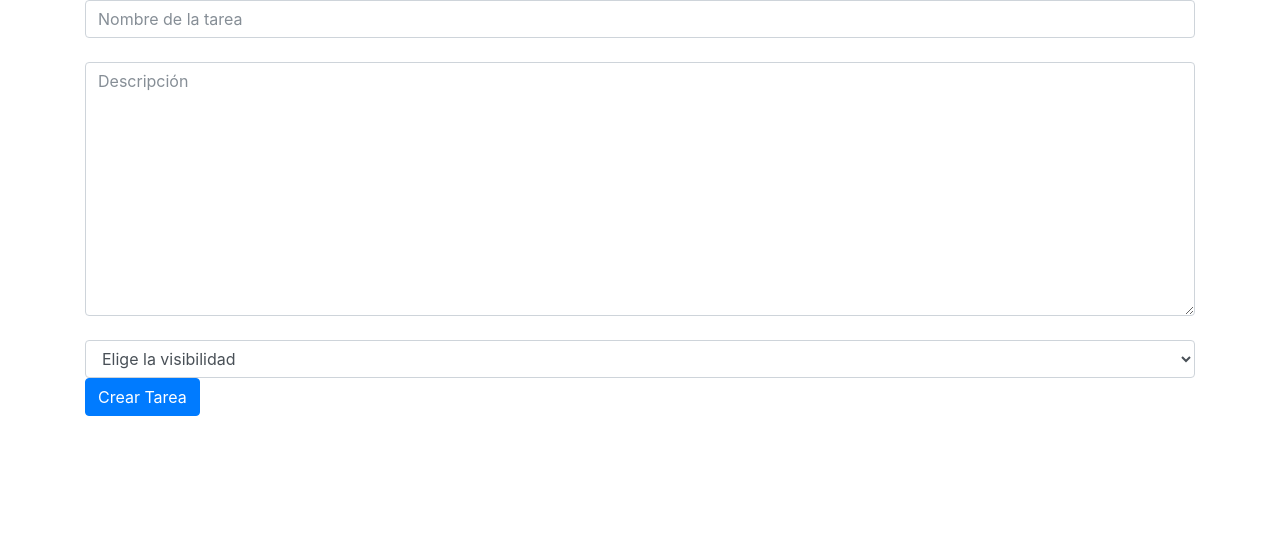
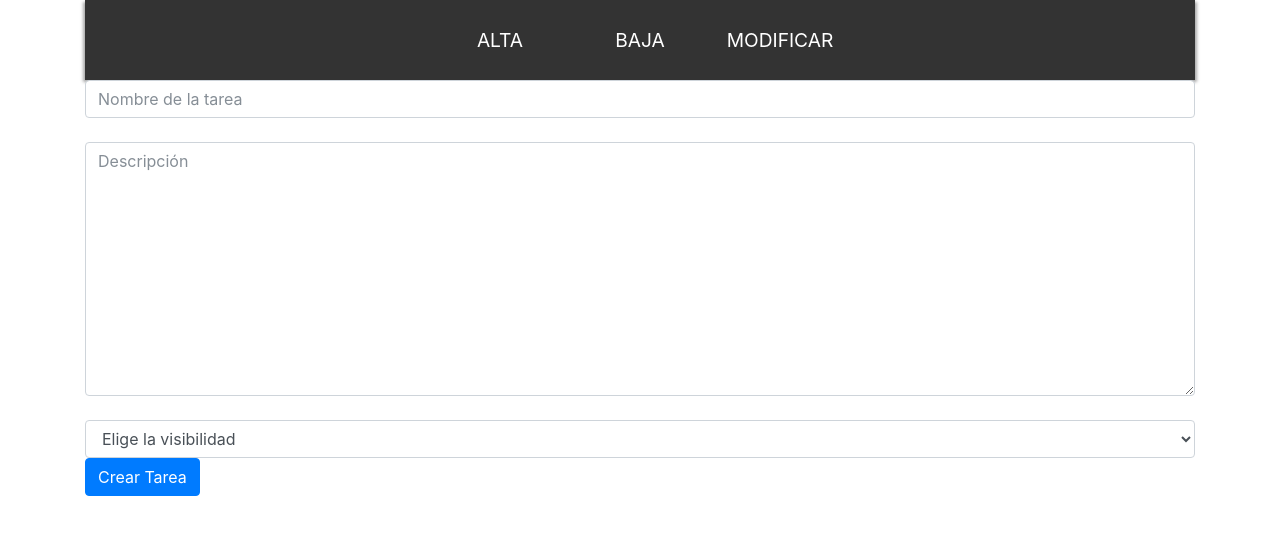
Before and after one commit to mariafonfria/mariafonfria, an Angular app: page /addTarea in a window 1280 px wide. Shown: the top 534 px of the page. Built offline with nearby package versions, Linux system fonts and the light colour scheme.

Commit message:
proy con login casi validado y con barra nav tareas y personas, y del-persona

```diff
--- a/src/app/app.module.ts
+++ b/src/app/app.module.ts
@@ -19,6 +19,8 @@ import { ModTareaComponent } from './tareas/mod-tarea/mod-tarea.component';
 import { DelPersonaComponent } from './personas/del-persona/del-persona.component';
 import { ModPersonaComponent } from './personas/mod-persona/mod-persona.component';
 import { ErrorComponent } from './error/error.component';
+import { NavPersonaComponent } from './personas/nav-persona/nav-persona.component';
+import { NavTareasComponent } from './tareas/nav-tareas/nav-tareas.component';
 
 
 const routes: Routes = [
@@ -51,7 +53,9 @@ const routes: Routes = [
     ModTareaComponent,
     DelPersonaComponent,
     ModPersonaComponent,
-    ErrorComponent
+    ErrorComponent,
+    NavPersonaComponent,
+    NavTareasComponent
   ],
   imports: [
     BrowserModule,
--- a/src/app/inicio/login/login.component.css
+++ b/src/app/inicio/login/login.component.css
@@ -133,7 +133,7 @@ text-align: right;
 .form-box input[type="text"]{
     border-radius: 5px 5px 0 0;
     text-transform: lowercase;
-    color: whitesmoke;
+    color: black;
 
 }
 
--- a/src/app/inicio/login/login.component.html
+++ b/src/app/inicio/login/login.component.html
@@ -12,19 +12,22 @@
                 <div class="avatar"></div>
                 <div class="form-box">
                     <form action="" method="">
-                        <input name="user" type="text" placeholder="DAS">
-                        <input type="password" placeholder="password">
+                        <input name="user" type="text" placeholder="DAS" [(ngModel)]="das">
+                        <!--hay que poner el name sino se confunden lo ngModel -->
+                        <input type="password" placeholder="PASSWORD" [(ngModel)]="password" name="password">
                         <div id="remember" class="checkbox">
                             <label>
                                 <input type="checkbox" value="remember-me"> Remember me
                             </label>
                         </div>
                     </form><!-- /form -->
-                    <a href="#" class="forgot-password">
+                    <a routerLink="/cambiarPass" class="forgot-password">
                         Forgot the password?
                     </a>
                 </div><!-- /card-container -->
-                <button class="btn btn-info btn-block-login" type="submit">Login</button>
+                <!-- cambiar lo del click, validar con el submit -->
+                <button (click)="validado()" class="btn btn-info btn-block-login" type="submit" >Login</button>
+
             </div>
         </div>
         <footer>
--- a/src/app/inicio/login/login.component.ts
+++ b/src/app/inicio/login/login.component.ts
@@ -7,7 +7,63 @@ import { Component, OnInit } from '@angular/core';
 })
 export class LoginComponent implements OnInit {
 
+  das: string;
+
+  password: string;
+
+
   constructor() { }
+
+  dasCorrecto () {
+    var respuesta = false;
+    if( this.das.length > 0 ){
+      var letra = this.das.charAt(0);
+      var aNum = parseInt(letra);
+      if ( isNaN( aNum) ){
+        if( !this.esEspecial(letra) ) {
+          //faltaria ver si los demas son numeros y suman x cifras en total
+          respuesta = true;
+        }
+      }
+    }
+      return respuesta;
+
+  }
+
+  esEspecial( caracter ) {
+    var especiales = " /_*-+.<>()!·$%&\|;:¨´{}[]^`¡?¿=";//incluir si falta alguno
+    var respuesta = false;
+    for ( var i = 0; i < especiales.length; i++){
+      if ( caracter == especiales.charAt(i) ) {
+        respuesta = true;
+        break;
+      }
+    }
+    return respuesta;
+  }
+
+  passwordCorrecta () { //de momento sea de 8 caracteres
+    var correcto = false;
+    var pass = "" + this.password;//no se sii hace falta
+    alert("pass" + pass);
+    alert("passlength " + pass.length);
+    alert("hhis lengt " + this.password.length);
+    if ( pass.length > 7 ) {
+
+      correcto = true;
+    }
+
+    return correcto;
+  }
+
+  validado () {
+    var respuesta = false;
+    if ( this.dasCorrecto() && this.passwordCorrecta()  ) {
+      respuesta = true;
+    }
+    alert( "validado es " + respuesta);
+    return respuesta;
+  }
 
   ngOnInit() {
   }
--- a/src/app/personas/del-persona/del-persona.component.css
+++ b/src/app/personas/del-persona/del-persona.component.css
@@ -1,6 +1,6 @@
 .contenedor {
     display: table;
-    height: -webkit-fill-available;
+    height: 30em;
     width: 100%;
     overflow-y: scroll;
 }
@@ -34,4 +34,5 @@
     width: 100%;
     flex: 1;
     border: solid 1px green;
+    background-color: aqua;
 }
--- a/src/app/tareas/add-tarea/add-tarea.component.html
+++ b/src/app/tareas/add-tarea/add-tarea.component.html
@@ -1,4 +1,4 @@
-
+<app-nav-tareas></app-nav-tareas>
     <div class="incontainer">
         <input type="text" class="form-control" ngModel name="name" placeholder="Nombre de la tarea">
     <br>
--- a/src/app/tareas/del-tarea/del-tarea.component.html
+++ b/src/app/tareas/del-tarea/del-tarea.component.html
@@ -1,4 +1,4 @@
-
+<app-nav-tareas></app-nav-tareas>
 <div class="container table-responsive">
   <table class=" table table-bordered table-striped">
     <thead>
--- a/src/app/tareas/mod-tarea/mod-tarea.component.html
+++ b/src/app/tareas/mod-tarea/mod-tarea.component.html
@@ -1,4 +1,4 @@
-
+<app-nav-tareas></app-nav-tareas>
 <div class="incontainer">
     <input type="text" class="form-control" ngModel name="name" placeholder="Nombre de la tarea">
     <br>
--- /dev/null
+++ b/src/app/tareas/nav-tareas/nav-tareas.component.css
@@ -0,0 +1,54 @@
+nav {
+	font-size:1.2em;
+	width:100%;
+	height:80px;
+    display: flex;
+    justify-content: space-around;
+	background-color: rgba(51, 51, 51, 1);
+	-webkit-box-shadow: 2px 2px 3px #aaa, -2px 2px 3px #aaa;
+	-moz-box-shadow:    2px 2px 3px #aaa, -2px 2px 3px #aaa;
+	-ms-box-shadow:     2px 2px 3px #aaa, -2px 2px 3px #aaa;
+	-o-box-shadow:      2px 2px 3px #aaa, -2px 2px 3px #aaa;
+    box-shadow:         2px 2px 3px #aaa, -2px 2px 3px #aaa;
+}
+ul {
+	margin:0;
+	padding:0;
+	height: 100%;
+}
+ul li {
+	list-style:none;
+	float:left;
+	text-align:center;
+	margin:0 10px;
+}
+ul li a {
+	width:120px;
+	text-decoration:none;
+	display:block;
+	color:white;
+	line-height:80px;
+
+	-webkit-transition: all 0.1s ease;
+	-moz-transition:    all 0.1s ease;
+	-ms-transition:     all 0.1s ease;
+	-o-transition:      all 0.1s ease;
+	transition:         all 0.1s ease;
+}
+ul li a:hover, ul li a.activo {
+	background-color:rgba(155, 28, 38, 1);
+	margin-top:-2px;
+	line-height:84px;
+	-webkit-box-shadow: 0px 3px 10px 1px rgba(50, 50, 50, 0.90);
+	-moz-box-shadow:    0px 3px 10px 1px rgba(50, 50, 50, 0.90);
+	-ms-box-shadow:     0px 3px 10px 1px rgba(50, 50, 50, 0.90);
+	-o-box-shadow:      0px 3px 10px 1px rgba(50, 50, 50, 0.90);
+	box-shadow:         0px 3px 10px 1px rgba(50, 50, 50, 0.90);
+
+	text-shadow:1px 1px 2px rgba(0, 0, 0, .9);
+	-webkit-transition: all 0.2s ease;
+	-moz-transition:    all 0.2s ease;
+	-ms-transition:     all 0.2s ease;
+	-o-transition:      all 0.2s ease;
+	transition:         all 0.2s ease;
+}
--- /dev/null
+++ b/src/app/tareas/nav-tareas/nav-tareas.component.html
@@ -0,0 +1,7 @@
+<nav>
+  <ul>
+    <li><a routerLink="/addTarea">ALTA</a></li>
+    <li><a routerLink="/delTarea">BAJA</a></li>
+    <li><a routerLink="/modTarea">MODIFICAR</a></li>
+  </ul>
+</nav>
--- /dev/null
+++ b/src/app/tareas/nav-tareas/nav-tareas.component.ts
@@ -0,0 +1,15 @@
+import { Component, OnInit } from '@angular/core';
+
+@Component({
+  selector: 'app-nav-tareas',
+  templateUrl: './nav-tareas.component.html',
+  styleUrls: ['./nav-tareas.component.css']
+})
+export class NavTareasComponent implements OnInit {
+
+  constructor() { }
+
+  ngOnInit() {
+  }
+
+}
```
